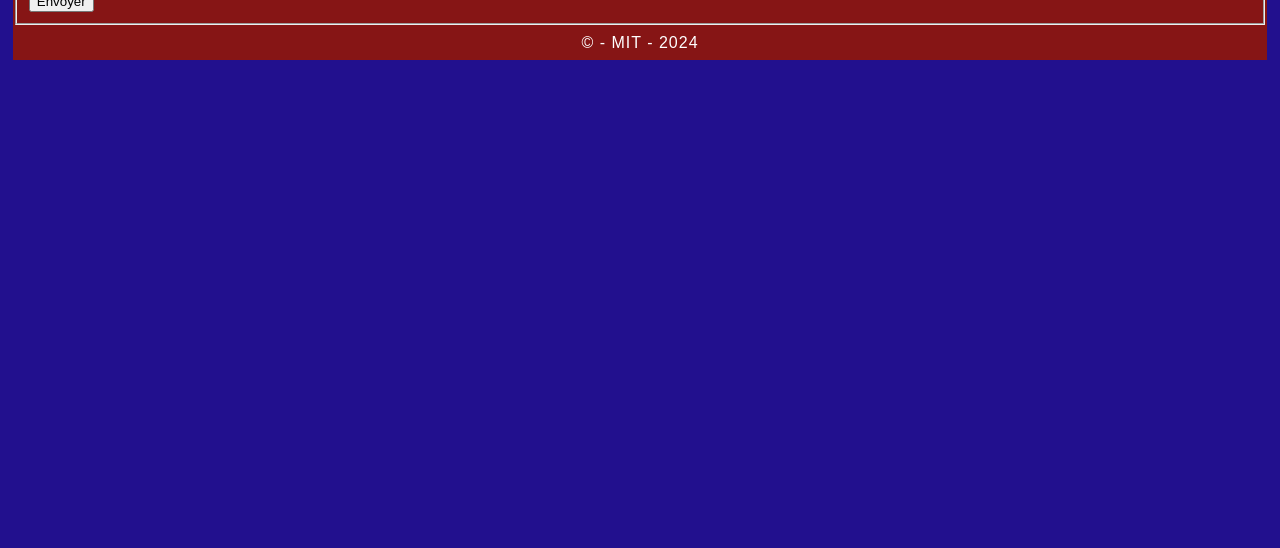
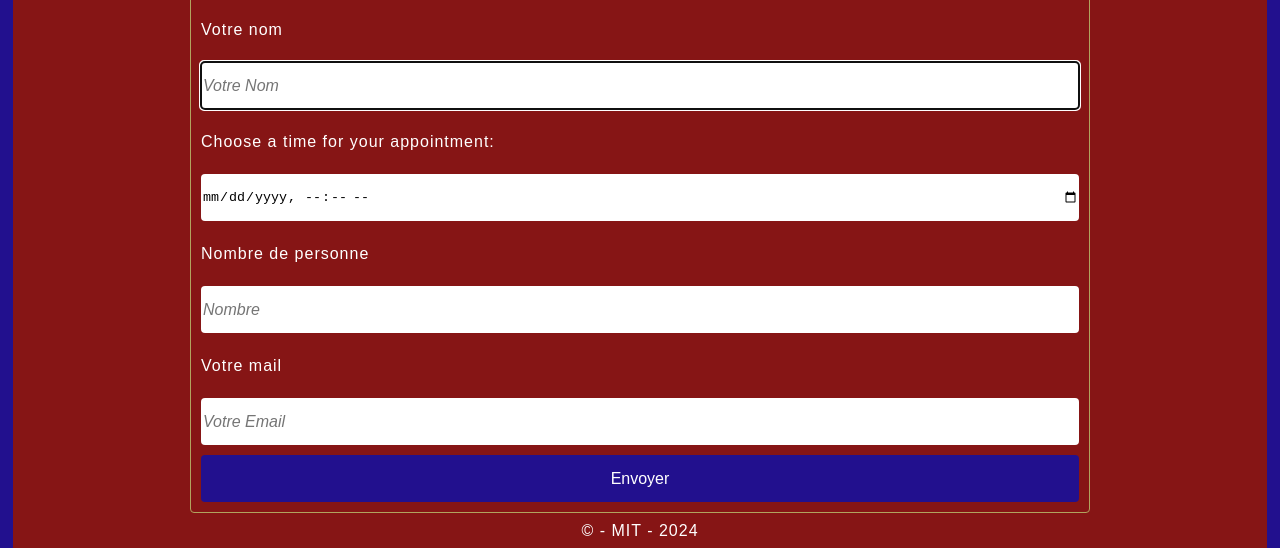
Before and after one commit to giusmili/projet-resto, a plain HTML site: page commande.html in a window 1280 px wide. Shown: the part 1191-1739 px from the top of the page. Before the commit the page ends 1251 px from the top, so only its background shows below. Drawn offline with Linux system fonts and the light colour scheme; a web font is replaced by a local one.

Commit message:
formulaire css

```diff
--- a/commande.html
+++ b/commande.html
@@ -55,12 +55,14 @@
 
     <main> <!-- zone principale -->
       <section id="main-menu" class="form-primary"> <!-- section 1 -->
+        <h2>Le bon gout</h2>
         <fieldset>
             <legend>
                 Faites votre réservation
             </legend>
-            <label for="first-name">Votre nom</label>
+
             <form action="commande.html" method="get">
+                <label for="first-name">Votre nom</label>
                 <input
                     type="text"
                     name="first-name"
--- a/css/main.css
+++ b/css/main.css
@@ -122,6 +122,50 @@ section ul li figure  figcaption p{
     color: var(--white-primary);
     text-overflow: ellipsis;
 }
+.form-primary fieldset{
+    max-width: 90rem;
+    margin: 0 auto;
+    background-color: var(--red-primary);
+}
+.form-primary fieldset{
+    padding: 1rem;
+    border-radius: .4rem;
+    border: solid .1rem var(--gold-primary);
+}
+.form-primary fieldset legend{
+    color: var(--white-primary);
+    font-size: 1.7rem;
+}
+.form-primary form input, :is(label){
+    display: block;
+    margin-bottom: 1rem;
+    width: 100%;
+    border: 0;
+    line-height: 4.5rem;
+}
+.form-primary form input{
+    border-radius: .4rem;
+}
+.form-primary form input[type="submit"]{
+    margin: 0;
+    font-size: inherit;
+    display: block;
+    margin: 0 auto;
+    width: 10vw;
+    background-color: var(--blue-primary);
+    color: var(--white-primary);
+    cursor: pointer;
+}
+
+.form-primary form [placeholder]{
+    color: #333;
+    font-size: inherit;
+    text-transform: capitalize;
+    font-style: italic;
+}
+.form-primary form label{
+    color: var(--white-primary);
+}
 footer *{
     line-height: 3.5rem;
     text-align: center;
@@ -159,7 +203,7 @@ footer *{
         padding: 1%;
     }
     header img{
-
+        display: inline-block;
         width: 100%;
     }
     section ul{
@@ -181,5 +225,14 @@ footer *{
     header h1, section h2{
         font-size: 4rem;
     }
+    .form-primary fieldset{
+        width: auto;
+
+    }
+    .form-primary form input[type="submit"]{
+        display: initial;
+        width: 100%;
+
+    }
 
 }
```
